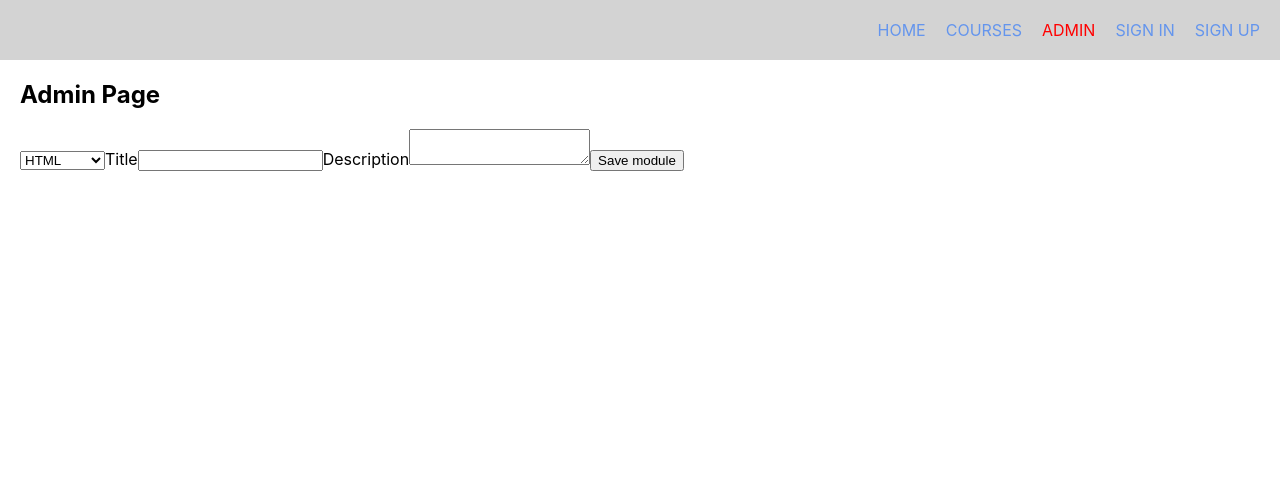
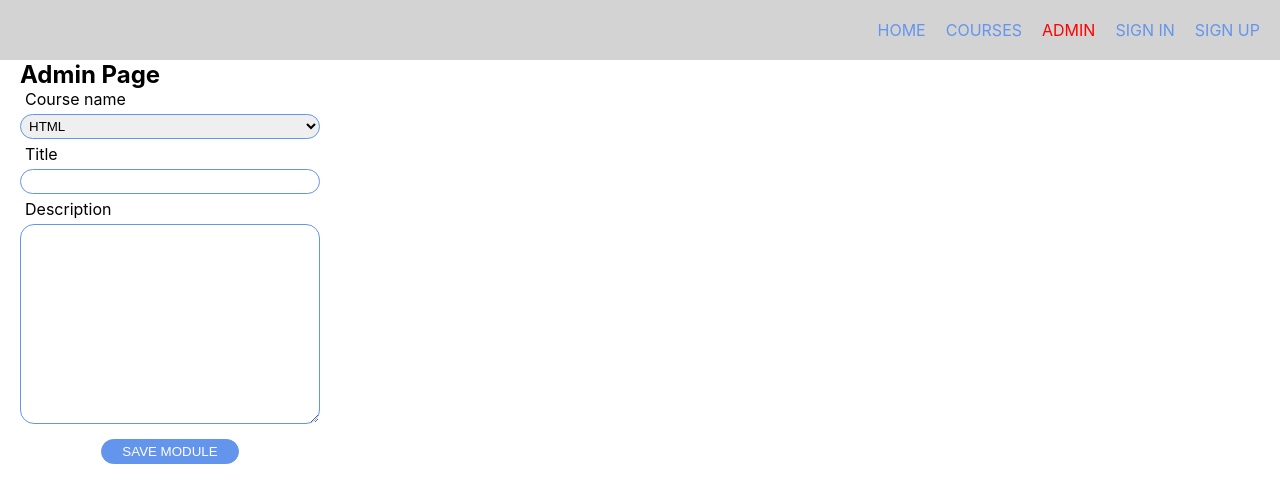
Before and after one commit to BootCampGoIT/BootCamp_5_practize_CoursesAdmin, a React app: page /admin in a window 1280 px wide. Built offline with nearby package versions, Linux system fonts and the light colour scheme.

Commit message:
form styled

```diff
--- a/src/Components/courses/CoursesList.js
+++ /dev/null
@@ -1,26 +0,0 @@
-import React from "react";
-import { NavLink } from "react-router-dom";
-
-// { name: "HTML", modules: [{},{},{}] },
-const CoursesList = ({ courses }) => {
-  return (
-    <ul className='coursesList'>
-      {courses.map((course) => (
-        <li className='coursesListItem' key={course.name}>
-          <h2>{course.name}</h2>
-          <ul className='modulesList'>
-            {course.modules.map((moduleItem) => (
-              <li className='moduleListItem' key={moduleItem.id}>
-                <NavLink to={`/courses/${course.name}/${moduleItem.id}`}>
-                  {moduleItem.moduleTitle}
-                </NavLink>
-              </li>
-            ))}
-          </ul>
-        </li>
-      ))}
-    </ul>
-  );
-};
-
-export default CoursesList;
--- a/src/Components/courses/CourseForm.js
+++ b/src/Components/courses/courseForm/CourseForm.js
@@ -1,4 +1,12 @@
 import React, { Component } from "react";
+import {
+  courseForm,
+  courseFormSelect,
+  courseFormLabel,
+  courseFormInput,
+  courseFormArea,
+  courseFormButton,
+} from "./CourseForm.module.css";
 
 const coursesName = ["HTML", "JavaScript", "React", "Node"];
 
@@ -23,33 +31,44 @@ class CourseForm extends Component {
   render() {
     const { name, moduleTitle, moduleDescription } = this.state;
     return (
-      <form onSubmit={this.onHandleSubmit}>
-        <select name='name' value={name} onChange={this.onHandleChange}>
+      <form onSubmit={this.onHandleSubmit} className={courseForm}>
+        <label className={courseFormLabel}>
+          Course name
+          <select
+            name='name'
+            value={name}
+            onChange={this.onHandleChange}
+            className={courseFormSelect}>
             {coursesName.map((courseItem) => (
               <option value={courseItem} key={courseItem}>
                 {courseItem}
               </option>
             ))}
           </select>
-        <label>
+        </label>
+        <label className={courseFormLabel}>
           Title
           <input
             type='text'
             name='moduleTitle'
             value={moduleTitle}
             onChange={this.onHandleChange}
+            className={courseFormInput}
           />
         </label>
-        <label>
+        <label className={courseFormLabel}>
           Description
           <textarea
             type='text'
             name='moduleDescription'
             value={moduleDescription}
             onChange={this.onHandleChange}
+            className={courseFormArea}
           />
         </label>
-        <button type='submit'>Save module</button>
+        <button type='submit' className={courseFormButton}>
+          Save module
+        </button>
       </form>
     );
   }
--- /dev/null
+++ b/src/Components/courses/courseForm/CourseForm.module.css
@@ -0,0 +1,57 @@
+.courseForm {
+  display: flex;
+  flex-direction: column;
+  width: 300px;
+}
+
+.courseFormSelect {
+  display: block;
+  border-radius: 14px;
+  border: 1px solid cornflowerblue;
+  padding: 0 4px;
+  height: 25px;
+  outline: none;
+  margin: 5px 0;
+}
+
+.courseFormLabel {
+  width: 300px;
+  display: flex;
+  flex-direction: column;
+  text-indent: 5px;
+}
+
+.courseFormArea {
+  display: block;
+  width: 100%;
+  border-radius: 14px;
+  border: 1px solid cornflowerblue;
+  height: 200px;
+  outline: none;
+  padding: 4px;
+  text-indent: 14px;
+  margin: 5px 0;
+}
+.courseFormInput {
+  display: block;
+  border-radius: 14px;
+  border: 1px solid cornflowerblue;
+  padding: 0 4px;
+  height: 25px;
+  width: 100%;
+  outline: none;
+  margin: 5px 0;
+}
+
+.courseFormButton {
+  display: block;
+  margin: 10px auto;
+  padding: 0 20px;
+  border-radius: 14px;
+  border: 1px solid cornflowerblue;
+  height: 25px;
+  background-color: cornflowerblue;
+  color: white;
+  text-transform: uppercase;
+  outline: none;
+}
--- /dev/null
+++ b/src/Components/courses/coursesList/CoursesList.js
@@ -0,0 +1,38 @@
+import React from "react";
+import { NavLink } from "react-router-dom";
+import {
+  coursesList,
+  coursesListItem,
+  courseTitle,
+  modulesList,
+  moduleListItem,
+  moduleLink,
+  activeModuleLink,
+} from "./CoursesList.module.css";
+
+// { name: "HTML", modules: [{},{},{}] },
+const CoursesList = ({ courses }) => {
+  return (
+    <ul className={coursesList}>
+      {courses.map((course) => (
+        <li className={coursesListItem} key={course.name}>
+          <h2 className={courseTitle}>{course.name}</h2>
+          <ul className={modulesList}>
+            {course.modules.map((moduleItem) => (
+              <li className={moduleListItem} key={moduleItem.id}>
+                <NavLink
+                  to={`/courses/${course.name}/${moduleItem.id}`}
+                  className={moduleLink}
+                  activeClassName={activeModuleLink}>
+                  {moduleItem.moduleTitle}
+                </NavLink>
+              </li>
+            ))}
+          </ul>
+        </li>
+      ))}
+    </ul>
+  );
+};
+
+export default CoursesList;
--- /dev/null
+++ b/src/Components/courses/coursesList/CoursesList.module.css
@@ -0,0 +1,23 @@
+.coursesList {
+  list-style: none;
+}
+.coursesListItem {
+}
+
+.courseTitle {
+}
+
+.modulesList {
+  list-style: none;
+}
+.moduleListItem {
+}
+
+.moduleLink {
+  text-decoration: none;
+  color: cornflowerblue;
+}
+.activeModuleLink {
+  text-decoration: none;
+  color: red;
+}
--- a/src/index.css
+++ b/src/index.css
@@ -1,6 +1,10 @@
-body {
+* {
+  box-sizing: border-box;
   margin: 0;
   padding: 0;
+}
+
+body {
   font-family: -apple-system, BlinkMacSystemFont, "Segoe UI", "Roboto", "Oxygen", "Ubuntu", "Cantarell", "Fira Sans",
     "Droid Sans", "Helvetica Neue", sans-serif;
   -webkit-font-smoothing: antialiased;
--- a/src/pages/AdminPage.js
+++ b/src/pages/AdminPage.js
@@ -1,6 +1,6 @@
 import axios from "axios";
 import React, { Component } from "react";
-import CourseForm from "../Components/courses/CourseForm";
+import CourseForm from "../Components/courses/courseForm/CourseForm";
 
 class AdminPage extends Component {
   state = {
--- a/src/pages/CoursesPage.js
+++ b/src/pages/CoursesPage.js
@@ -2,8 +2,9 @@ import axios from "axios";
 import React, { Component } from "react";
 import { Route } from "react-router-dom";
 
-import CoursesList from "../Components/courses/CoursesList";
+import CoursesList from "../Components/courses/coursesList/CoursesList";
 import ModuleDescription from "../Components/courses/ModuleDescription";
+import { content, leftSide } from "./CoursesPage.module.css";
 
 class CoursesPage extends Component {
   state = {
@@ -16,6 +17,7 @@ class CoursesPage extends Component {
       const response = await axios.get(
         `https://bootcamp5-default-rtdb.firebaseio.com/courses.json`
       );
+      if (response.data) {
         const courses = Object.keys(response.data).map((key) => ({
           name: key,
           modules: [
@@ -26,6 +28,7 @@ class CoursesPage extends Component {
           ],
         }));
         this.setState({ courses });
+      }
     } catch (error) {
       console.log(error);
     }
@@ -42,8 +45,8 @@ class CoursesPage extends Component {
       <>
         <h2>Courses</h2>
         <button onClick={this.goBack}>Go Back</button>
-        <div style={{ display: "flex" }}>
-          <div className='leftSide'>
+        <div className={content}>
+          <div className={leftSide}>
             <CoursesList courses={this.state.courses} />
           </div>
           <div className='description'>
--- /dev/null
+++ b/src/pages/CoursesPage.module.css
@@ -0,0 +1,7 @@
+.content {
+  display: flex;
+}
+
+.leftSide {
+  width: 40%;
+}
```
Lines whose indentation alone changed are shown as unchanged.
